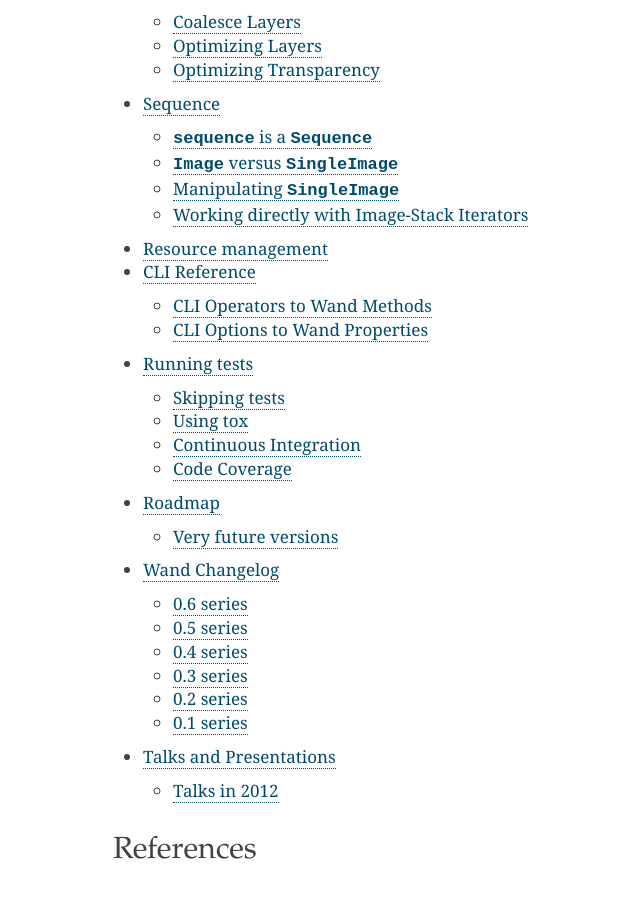
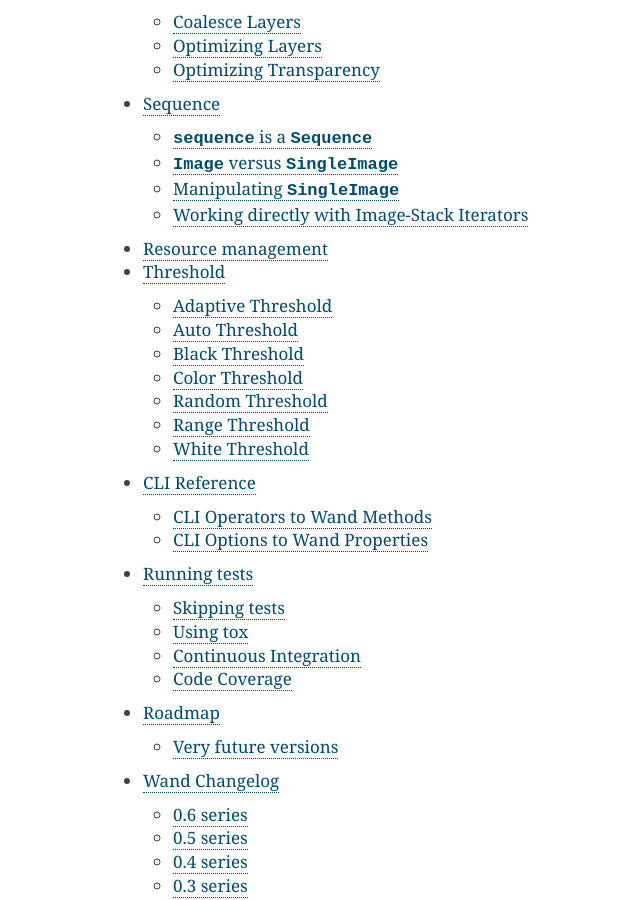
Before and after one commit to emcconville/wand, a Sphinx documentation site: the page built from docs/index.rst, in a window 1280 px wide and 900 px high, scrolled down 3878 px. Shown: the whole window, without its empty margins (307-947 px from the left). Built offline with Sphinx 7.4.7, drawn with Linux system fonts in a browser that asks for light colours; some web fonts are replaced; the version number could not be read and is left out; some of the changed lines change nothing that is shown.

Commit message:
Created Threshold docs

```diff
--- /dev/null
+++ b/docs/guide/threshold.rst
@@ -0,0 +1,216 @@
+Threshold
+=========
+
+..
+  This document covers methods defined in MagickCore's fx.c file.
+  https://imagemagick.org/api/MagickCore/threshold_8c.html
+
+
+.. _adaptive_threshold:
+
+Adaptive Threshold
+------------------
+Also known as Local Adaptive Threshold, each pixel value is adjusted
+by the surrounding pixels. If the current pixel has greater value than the
+average of the surrounding pixels, then the pixel becomes white, else black.
+
+The size of the surrounding pixels is defined by passing ``width`` & ``height``
+arguments. Use ``offset`` argument to apply a +/- value to the current pixel.
+
+.. code-block:: python
+
+    from wand.image import Image
+
+    with Image(filename='inca_tern.jpg') as img:
+        img.transform_colorspace('gray')
+        img.adaptive_threshold(width=16, height=16,
+                               offset=-0.08 * img.quantum_range)
+        img.save(filename='threshold_adaptive.jpg')
+
++-------------------------------------+----------------------------------------------+
+| Original                            | Adaptive Threshold                           |
++-------------------------------------+----------------------------------------------+
+| .. image:: ../_images/inca_tern.jpg | .. image:: ../_images/threshold_adaptive.jpg |
+|    :alt: Original                   |    :alt: Adaptive Threshold                  |
++-------------------------------------+----------------------------------------------+
+
+
+.. _auto_threshold:
+
+Auto Threshold
+--------------
+
+This method applies threshold automatically. You can define which method to
+use from :class:`~wand.image.AUTO_THRESHOLD_METHODS`. Defaults to ``'kapur'``.
+
+.. code-block:: python
+
+    from wand.image import Image
+
+    with Image(filename='inca_tern.jpg') as img:
+        img.transform_colorspace('gray')
+        with img.clone() as kapur:
+            kapur.auto_threshold(method='kapur')
+            kapur.save(filename='threshold_auto_kapur.jpg')
+        with img.clone() as otsu:
+            otsu.auto_threshold(method='otsu')
+            otsu.save(filename='threshold_auto_otsu.jpg')
+        with img.clone() as triangle:
+            triangle.auto_threshold(method='triangle')
+            triangle.save(filename='threshold_auto_triangle.jpg')
+
++-----------------------------------------------+---------------------------------------------------+
+| Original                                      | Auto Threshold (``'kapur'``)                      |
++-----------------------------------------------+---------------------------------------------------+
+| .. image:: ../_images/inca_tern.jpg           | .. image:: ../_images/threshold_auto_kapur.jpg    |
+|    :alt: Original                             |    :alt: Auto Threshold (``'kapur'``)             |
++-----------------------------------------------+---------------------------------------------------+
+| Auto Threshold (``'otsu'``)                   | Auto Threshold (``'triangle'``)                   |
++-----------------------------------------------+---------------------------------------------------+
+| .. image:: ../_images/threshold_auto_otsu.jpg | .. image:: ../_images/threshold_auto_triangle.jpg |
+|    :alt: Auto Threshold (``'otsu'``)          |    :alt: Auto Threshold (``'triangle'``)          |
++-----------------------------------------------+---------------------------------------------------+
+
+
+.. _black_threshold:
+
+Black Threshold
+---------------
+
+Force all pixels below a given pixel value to black.
+This works on a color channel-by-channel basis, and can be used to reduce
+unwanted colors.
+
+.. code-block:: python
+
+    with Image(filename='inca_tern.jpg') as img:
+        img.black_threshold(threshold='#930')
+        img.save(filename='threshold_black.jpg')
+
++-------------------------------------+-------------------------------------------+
+| Original                            | Black Threshold                           |
++-------------------------------------+-------------------------------------------+
+| .. image:: ../_images/inca_tern.jpg | .. image:: ../_images/threshold_black.jpg |
+|    :alt: Original                   |    :alt: Black Threshold                  |
++-------------------------------------+-------------------------------------------+
+
+
+.. _color_threshold:
+
+Color Threshold
+---------------
+
+Creates a binary image where all pixels between ``start`` & ``stop`` are forced
+to white, else black.
+
+.. code-block:: python
+
+    with Image(filename='inca_tern.jpg') as img:
+        img.color_threshold(start='#333', stop='#cdc')
+        img.save(filename='threshold_color.jpg')
+
++-------------------------------------+-------------------------------------------+
+| Original                            | Color Threshold                           |
++-------------------------------------+-------------------------------------------+
+| .. image:: ../_images/inca_tern.jpg | .. image:: ../_images/threshold_color.jpg |
+|    :alt: Original                   |    :alt: Color Threshold                  |
++-------------------------------------+-------------------------------------------+
+
+
+
+.. _random_threshold:
+
+Random Threshold
+----------------
+
+Applies a random threshold between ``low`` & ``heigh`` values.
+
+.. code-block:: python
+
+    with Image(filename='inca_tern.jpg') as img:
+        img.transform_colorspace('gray')
+        img.random_threshold(low=0.3 * img.quantum_range,
+                             high=0.6 * img.quantum_range)
+        img.save(filename='threshold_random.jpg')
+
++-------------------------------------+--------------------------------------------+
+| Original                            | Random Threshold                           |
++-------------------------------------+--------------------------------------------+
+| .. image:: ../_images/inca_tern.jpg | .. image:: ../_images/threshold_random.jpg |
+|    :alt: Original                   |    :alt: Random Threshold                  |
++-------------------------------------+--------------------------------------------+
+
+
+.. _range_threshold:
+
+Range Threshold
+---------------
+
+This can either apply a soft, or hard, threshold between two quantum points.
+
+To use a soft threshold, define the low & high range between each white & black
+point.
+
+.. code-block:: python
+
+    with Image(filename='inca_tern.jpg') as img:
+        img.transform_colorspace('gray')
+        white_point = 0.9 * img.quantum_range
+        black_point = 0.5 * img.quantum_range
+        delta = 0.05 * img.quantum_range
+        img.range_threshold(low_black=black_point - delta,
+                            low_white=white_point - delta,
+                            high_white=white_point + delta,
+                            high_black=black_point + delta)
+        img.save(filename='threshold_range_soft.jpg')
+
++-------------------------------------+------------------------------------------------+
+| Original                            | Range Threshold (soft)                         |
++-------------------------------------+------------------------------------------------+
+| .. image:: ../_images/inca_tern.jpg | .. image:: ../_images/threshold_range_soft.jpg |
+|    :alt: Original                   |    :alt: Range Threshold (soft)                |
++-------------------------------------+------------------------------------------------+
+
+To use a hard threshold, pass the same values as both low & high range.
+
+.. code-block:: python
+
+    with Image(filename='inca_tern.jpg') as img:
+        img.transform_colorspace('gray')
+        white_point = 0.9 * img.quantum_range
+        black_point = 0.5 * img.quantum_range
+        img.range_threshold(low_black=black_point,
+                            low_white=white_point,
+                            high_white=white_point,
+                            high_black=black_point)
+        img.save(filename='threshold_range_hard.jpg')
+
++-------------------------------------+------------------------------------------------+
+| Original                            | Range Threshold (hard)                         |
++-------------------------------------+------------------------------------------------+
+| .. image:: ../_images/inca_tern.jpg | .. image:: ../_images/threshold_range_hard.jpg |
+|    :alt: Original                   |    :alt: Range Threshold (range)               |
++-------------------------------------+------------------------------------------------+
+
+
+.. _white_threshold:
+
+White Threshold
+---------------
+
+Force all pixels above a given pixel value to white.
+This works on a color channel-by-channel basis, and can be used to reduce
+unwanted colors.
+
+.. code-block:: python
+
+    with Image(filename='inca_tern.jpg') as img:
+        img.threshold_threshold(threshold='#ace')
+        img.save(filename='threshold_white.jpg')
+
++-------------------------------------+-------------------------------------------+
+| Original                            | White Threshold                           |
++-------------------------------------+-------------------------------------------+
+| .. image:: ../_images/inca_tern.jpg | .. image:: ../_images/threshold_white.jpg |
+|    :alt: Original                   |    :alt: White Threshold                  |
++-------------------------------------+-------------------------------------------+
--- a/docs/index.rst
+++ b/docs/index.rst
@@ -97,6 +97,7 @@
    guide/layers
    guide/sequence
    guide/resource
+   guide/threshold
    guide/cli
    test
    roadmap
```
Also changed, not shown: docs/_images/threshold_adaptive.jpg (added), docs/_images/threshold_auto_kapur.jpg (added), docs/_images/threshold_auto_otsu.jpg (added), docs/_images/threshold_auto_triangle.jpg (added), docs/_images/threshold_black.jpg (added), docs/_images/threshold_color.jpg (added), docs/_images/threshold_random.jpg (added), docs/_images/threshold_range_hard.jpg (added), docs/_images/threshold_range_soft.jpg (added), docs/_images/threshold_white.jpg (added).
